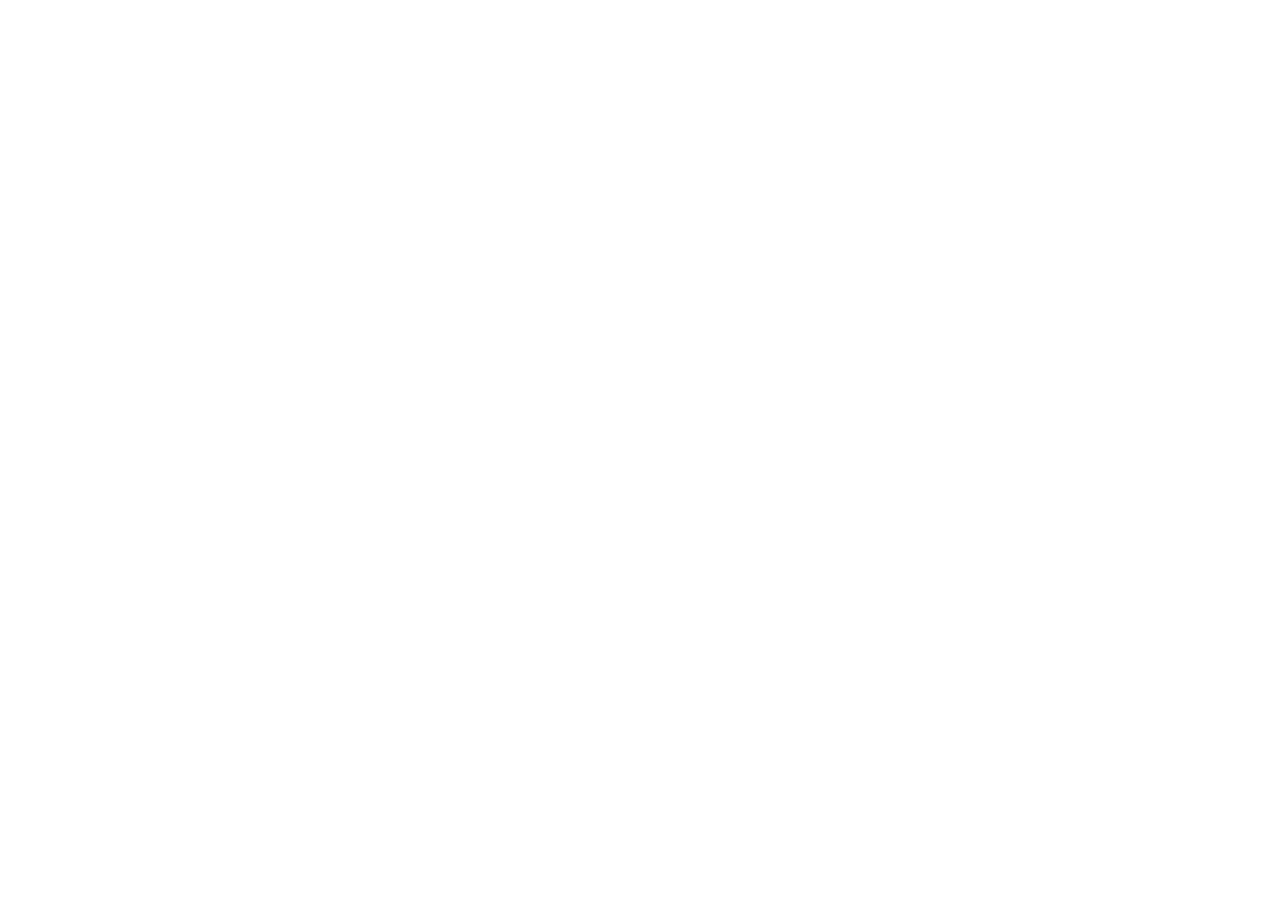
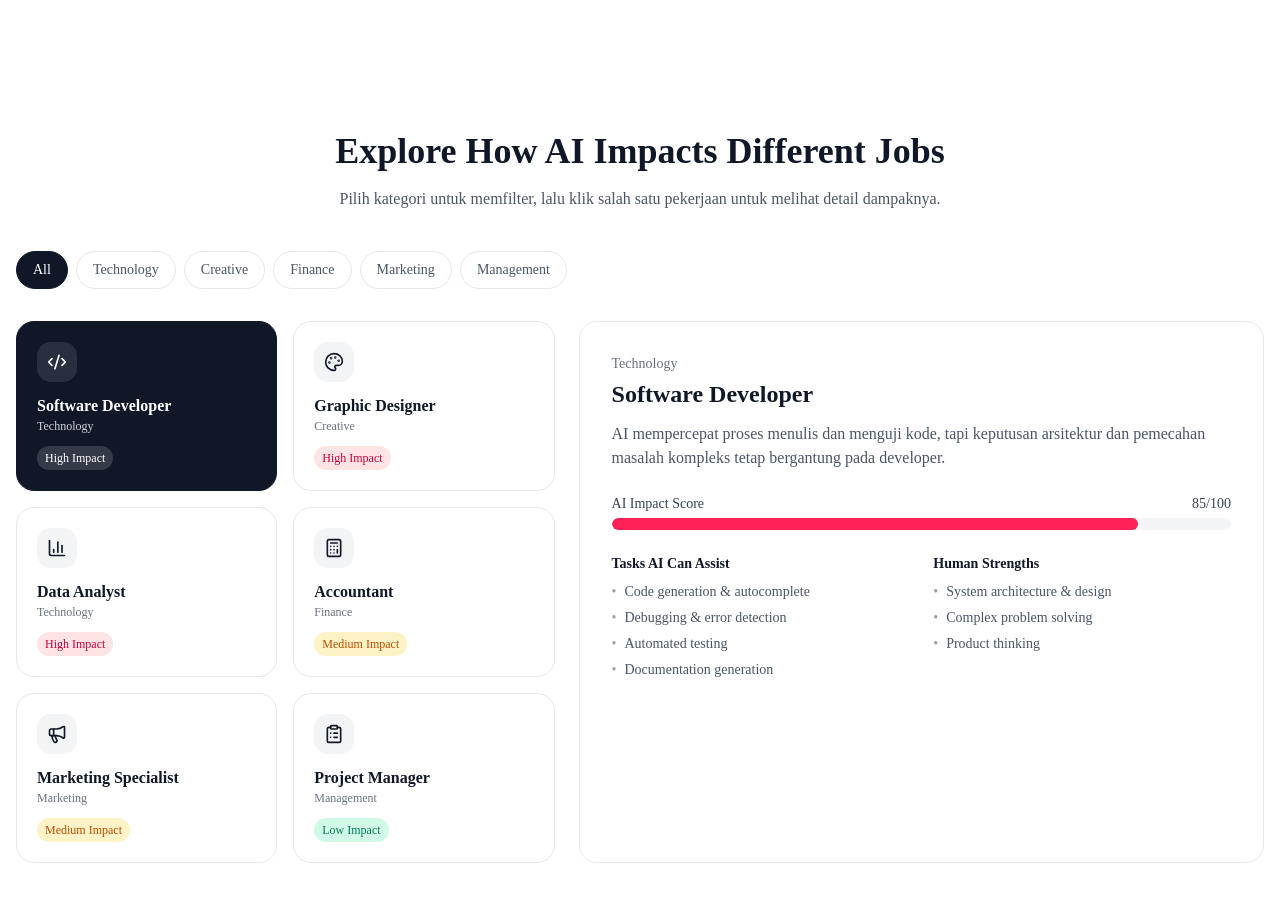
Before and after one commit to kevinazzaky/ai-job, a Next.js app: page / in a window 1280 px wide. Shown: the part 1500-2401 px from the top of the page. Before the commit the page ends 2031 px from the top, so only its background shows below. Built offline with nearby package versions, Linux system fonts and the light colour scheme.

Commit message:
feat: job explorer with filter, cards, and detail panel

```diff
--- a/app/page.tsx
+++ b/app/page.tsx
@@ -1,12 +1,13 @@
 import Hero from "@/src/components/sections/Hero";
 import Intro from "@/src/components/sections/Intro";
+import JobExplorer from "@/src/components/jobs/JobExplorer";
 
 export default function Home() {
   return (
     <>
       <Hero />
       <Intro />
-      <section id="jobs" className="py-20" />
+      <JobExplorer />
       <section id="skills" className="py-20" />
       <section id="human-ai" className="py-20" />
     </>
--- /dev/null
+++ b/lib/icon-map.ts
@@ -0,0 +1,23 @@
+import {
+  Code2,
+  Palette,
+  BarChart3,
+  Calculator,
+  Megaphone,
+  ClipboardList,
+  Briefcase,
+  type LucideIcon,
+} from "lucide-react";
+
+const iconMap: Record<string, LucideIcon> = {
+  Code2,
+  Palette,
+  BarChart3,
+  Calculator,
+  Megaphone,
+  ClipboardList,
+};
+
+export function getJobIcon(name: string): LucideIcon {
+  return iconMap[name] ?? Briefcase;
+}
--- /dev/null
+++ b/src/components/jobs/FilterBar.tsx
@@ -0,0 +1,34 @@
+"use client";
+
+import clsx from "clsx";
+
+export default function FilterBar({
+  categories,
+  activeCategory,
+  onChange,
+}: {
+  categories: string[];
+  activeCategory: string;
+  onChange: (category: string) => void;
+}) {
+  return (
+    <div className="mb-8 flex flex-wrap gap-2">
+      {categories.map((category) => (
+        <button
+          key={category}
+          type="button"
+          onClick={() => onChange(category)}
+          aria-pressed={activeCategory === category}
+          className={clsx(
+            "rounded-full border px-4 py-2 text-sm font-medium transition-colors",
+            activeCategory === category
+              ? "border-gray-900 bg-gray-900 text-white"
+              : "border-gray-200 bg-white text-gray-600 hover:border-gray-300",
+          )}
+        >
+          {category}
+        </button>
+      ))}
+    </div>
+  );
+}
--- /dev/null
+++ b/src/components/jobs/ImpactBar.tsx
@@ -0,0 +1,34 @@
+"use client";
+
+import { motion } from "framer-motion";
+
+const LEVEL_COLORS: Record<string, string> = {
+  Low: "bg-emerald-500",
+  Medium: "bg-amber-500",
+  High: "bg-rose-500",
+};
+
+export default function ImpactBar({
+  score,
+  level,
+}: {
+  score: number;
+  level: "Low" | "Medium" | "High";
+}) {
+  return (
+    <div>
+      <div className="mb-1 flex items-center justify-between text-sm font-medium text-gray-700">
+        <span>AI Impact Score</span>
+        <span>{score}/100</span>
+      </div>
+      <div className="h-3 w-full overflow-hidden rounded-full bg-gray-100">
+        <motion.div
+          initial={{ width: 0 }}
+          animate={{ width: `${score}%` }}
+          transition={{ duration: 0.8, ease: "easeOut" }}
+          className={`h-full rounded-full ${LEVEL_COLORS[level]}`}
+        />
+      </div>
+    </div>
+  );
+}
--- /dev/null
+++ b/src/components/jobs/JobCard.tsx
@@ -0,0 +1,67 @@
+"use client";
+
+import clsx from "clsx";
+import { getJobIcon } from "@/lib/icon-map";
+import type { Job } from "@/src/data/jobs";
+
+const LEVEL_BADGE: Record<string, string> = {
+  Low: "bg-emerald-100 text-emerald-700",
+  Medium: "bg-amber-100 text-amber-700",
+  High: "bg-rose-100 text-rose-700",
+};
+
+export default function JobCard({
+  job,
+  isActive,
+  onSelect,
+}: {
+  job: Job;
+  isActive: boolean;
+  onSelect: () => void;
+}) {
+  const Icon = getJobIcon(job.icon);
+
+  return (
+    <button
+      type="button"
+      onClick={onSelect}
+      aria-pressed={isActive}
+      className={clsx(
+        "flex w-full flex-col items-start gap-3 rounded-2xl border p-5 text-left transition-all hover:-translate-y-1 hover:shadow-md",
+        isActive
+          ? "border-gray-900 bg-gray-900 text-white"
+          : "border-gray-200 bg-white text-gray-900",
+      )}
+    >
+      <div
+        className={clsx(
+          "inline-flex h-10 w-10 items-center justify-center rounded-xl",
+          isActive ? "bg-white/10 text-white" : "bg-gray-100 text-gray-900",
+        )}
+      >
+        <Icon size={20} />
+      </div>
+
+      <div>
+        <h3 className="font-semibold">{job.title}</h3>
+        <p
+          className={clsx(
+            "text-xs",
+            isActive ? "text-gray-300" : "text-gray-500",
+          )}
+        >
+          {job.category}
+        </p>
+      </div>
+
+      <span
+        className={clsx(
+          "rounded-full px-2 py-1 text-xs font-medium",
+          isActive ? "bg-white/15 text-white" : LEVEL_BADGE[job.impactLevel],
+        )}
+      >
+        {job.impactLevel} Impact
+      </span>
+    </button>
+  );
+}
--- /dev/null
+++ b/src/components/jobs/JobDetail.tsx
@@ -0,0 +1,70 @@
+"use client";
+
+import { motion, AnimatePresence } from "framer-motion";
+import type { Job } from "@/src/data/jobs";
+import ImpactBar from "@/src/components/jobs/ImpactBar";
+
+export default function JobDetail({ job }: { job: Job | undefined }) {
+  return (
+    <div
+      aria-live="polite"
+      className="rounded-2xl border border-gray-200 bg-white p-6 md:p-8"
+    >
+      <AnimatePresence mode="wait">
+        {job ? (
+          <motion.div
+            key={job.id}
+            initial={{ opacity: 0, y: 8 }}
+            animate={{ opacity: 1, y: 0 }}
+            exit={{ opacity: 0, y: -8 }}
+            transition={{ duration: 0.25 }}
+          >
+            <p className="text-sm font-medium text-gray-500">{job.category}</p>
+            <h3 className="mt-1 text-2xl font-bold text-gray-900">
+              {job.title}
+            </h3>
+            <p className="mt-3 text-gray-600">{job.description}</p>
+
+            <div className="mt-6">
+              <ImpactBar score={job.impactScore} level={job.impactLevel} />
+            </div>
+
+            <div className="mt-6 grid gap-6 sm:grid-cols-2">
+              <div>
+                <h4 className="mb-2 text-sm font-semibold text-gray-900">
+                  Tasks AI Can Assist
+                </h4>
+                <ul className="space-y-1.5 text-sm text-gray-600">
+                  {job.aiTasks.map((task) => (
+                    <li key={task} className="flex gap-2">
+                      <span className="text-gray-400">•</span>
+                      {task}
+                    </li>
+                  ))}
+                </ul>
+              </div>
+              <div>
+                <h4 className="mb-2 text-sm font-semibold text-gray-900">
+                  Human Strengths
+                </h4>
+                <ul className="space-y-1.5 text-sm text-gray-600">
+                  {job.humanSkills.map((skill) => (
+                    <li key={skill} className="flex gap-2">
+                      <span className="text-gray-400">•</span>
+                      {skill}
+                    </li>
+                  ))}
+                </ul>
+              </div>
+            </div>
+          </motion.div>
+        ) : (
+          <p className="text-center text-gray-500">
+            Pilih salah satu pekerjaan di atas untuk melihat detail dampak
+            AI-nya.
+          </p>
+        )}
+      </AnimatePresence>
+    </div>
+  );
+}
--- /dev/null
+++ b/src/components/jobs/JobExplorer.tsx
@@ -0,0 +1,64 @@
+"use client";
+
+import { useMemo, useState } from "react";
+import { jobs, categories } from "@/src/data/jobs";
+import JobCard from "@/src/components/jobs/JobCard";
+import JobDetail from "@/src/components/jobs/JobDetail";
+import FilterBar from "@/src/components/jobs/FilterBar";
+
+export default function JobExplorer() {
+  const [activeCategory, setActiveCategory] = useState("All");
+  const [selectedJobId, setSelectedJobId] = useState(jobs[0]?.id);
+
+  const filteredJobs = useMemo(() => {
+    if (activeCategory === "All") return jobs;
+    return jobs.filter((job) => job.category === activeCategory);
+  }, [activeCategory]);
+
+  const selectedJob =
+    filteredJobs.find((job) => job.id === selectedJobId) ?? filteredJobs[0];
+
+  function handleFilterChange(category: string) {
+    setActiveCategory(category);
+    const nextJobs =
+      category === "All"
+        ? jobs
+        : jobs.filter((job) => job.category === category);
+    setSelectedJobId(nextJobs[0]?.id);
+  }
+
+  return (
+    <section id="jobs" className="container mx-auto px-4 py-20">
+      <div className="mx-auto mb-10 max-w-2xl text-center">
+        <h2 className="text-3xl font-bold text-gray-900 md:text-4xl">
+          Explore How AI Impacts Different Jobs
+        </h2>
+        <p className="mt-4 text-gray-600">
+          Pilih kategori untuk memfilter, lalu klik salah satu pekerjaan untuk
+          melihat detail dampaknya.
+        </p>
+      </div>
+
+      <FilterBar
+        categories={categories}
+        activeCategory={activeCategory}
+        onChange={handleFilterChange}
+      />
+
+      <div className="grid gap-6 lg:grid-cols-[1.1fr_1.4fr]">
+        <div className="grid gap-4 sm:grid-cols-2">
+          {filteredJobs.map((job) => (
+            <JobCard
+              key={job.id}
+              job={job}
+              isActive={job.id === selectedJob?.id}
+              onSelect={() => setSelectedJobId(job.id)}
+            />
+          ))}
+        </div>
+
+        <JobDetail job={selectedJob} />
+      </div>
+    </section>
+  );
+}
```
